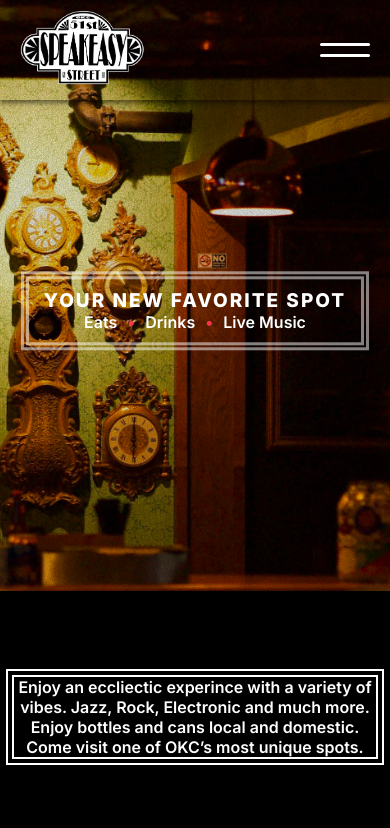
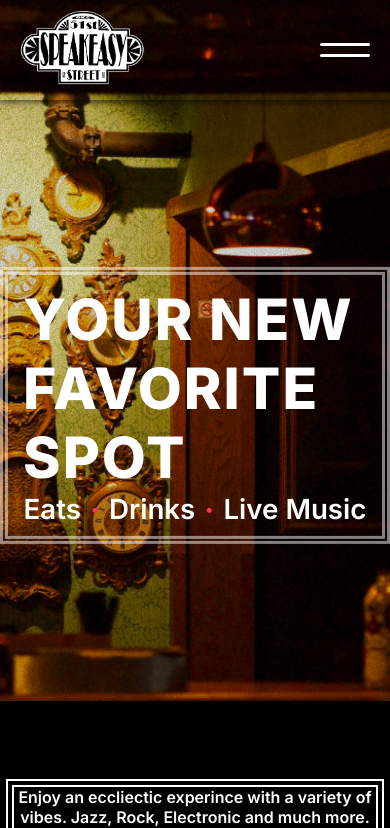
Before and after one commit to thecommercialguy/LocalRedesign, a React (Vite) app: page / in a window 390 px wide. Shown: the top 828 px of the page. Built offline with nearby package versions, Linux system fonts and the light colour scheme.

Commit message:
changes to mobile hero section

```diff
--- a/src/HeaderTablet.css
+++ b/src/HeaderTablet.css
@@ -79,6 +79,10 @@
     margin: 0;
 }
 
+/* @media (width < 50.5rem) {
+
+} */
+
 @keyframes display-menu {
     from {
         opacity: 0;
--- a/src/Hero.css
+++ b/src/Hero.css
@@ -308,17 +308,18 @@ section.contact-location-details {
 }
  @media (width < 50.625rem) {
     .hero {
-        height: 70vh;
+        height: 83vh;
     }
 
     .hero-headers > h1 {
-        font-size: 19px;
+        font-size: 57px;
+        /* font-size: 19px; */
         line-height: normal;
         letter-spacing: 2px;
     }
 
     .hero-headers h2 {
-        font-size: 16px;
+        font-size: 27.69px;
     }
 
     .hero-headers h2 i {
```
